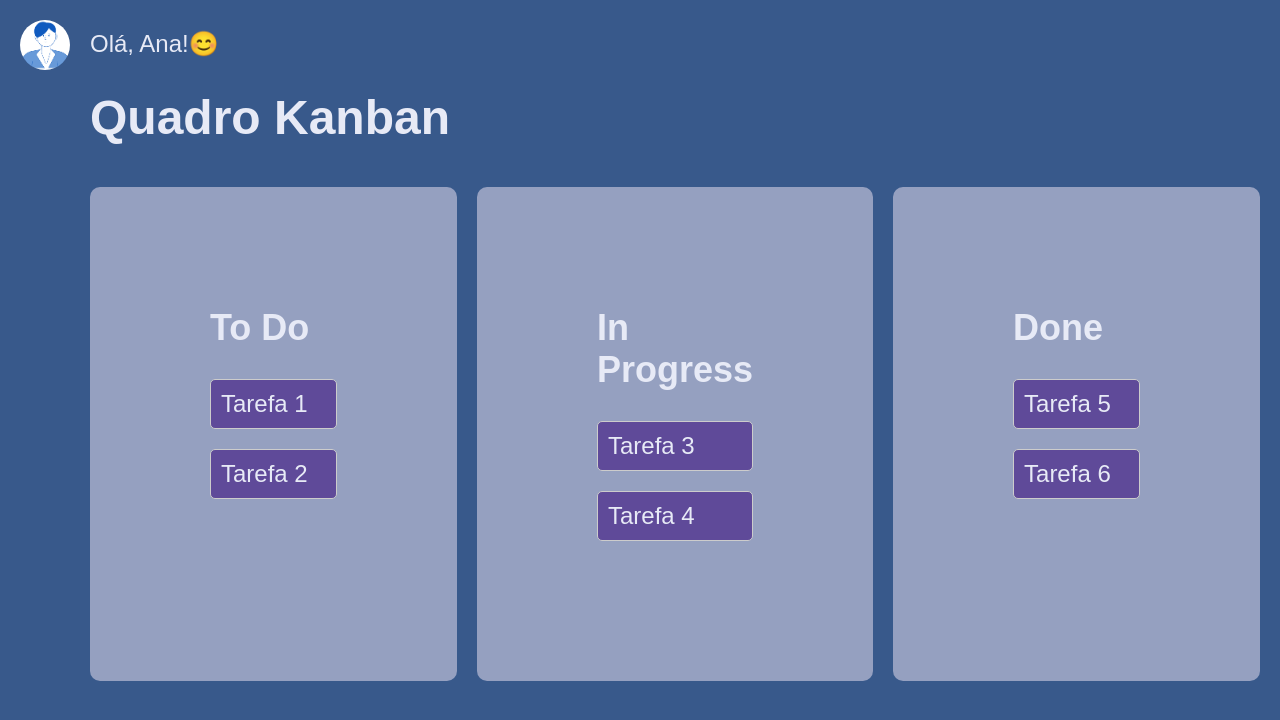
After one commit to Gabrielcouto1/TrabalhoESOF, a Flask app: page /kanban in a window 1280 px wide. The commit adds this page. Shown: the top 720 px of the page. Run offline with Flask 3, Linux system fonts and the light colour scheme.

Commit message:
feat: kanban page add

```diff
--- a/server/app.py
+++ b/server/app.py
@@ -60,5 +60,9 @@ def novoHistoria():
 def novoTarefa():
     return render_template("novoTarefa.html")
 
+@app.route("/kanban")
+def kanban():
+    return render_template("kanban.html")
+
 if __name__ == '__main__':
     app.run(host='0.0.0.0', port=5000)
--- /dev/null
+++ b/server/static/templates/kanban.html
@@ -0,0 +1,37 @@
+<!DOCTYPE html>
+<html lang="en">
+<head>
+    <meta charset="UTF-8">
+    <meta name="viewport" content="width=device-width, initial-scale=1.0">
+    <title class="title">Quadro Kanban</title>
+    <link rel="stylesheet" type="text/css" href="{{ url_for('static', filename='styles/scrumBoard.css') }}">
+    <link rel="stylesheet" type="text/css" href="{{ url_for('static', filename='styles/novoProduto.css') }}">
+</head>
+<body>
+    <div id="profile">
+        <img src="{{ url_for('static', filename='assets/foto.png') }}" alt="Foto do perfil">
+    </div>
+    <div id="greeting">
+        Olá, Ana!😊
+        <h1>Quadro Kanban</h1>
+
+        <div class="kanban-board">
+            <div class="column">
+                <h2>To Do</h2>
+                <div class="card">Tarefa 1</div>
+                <div class="card">Tarefa 2</div>
+            </div>
+            <div class="column">
+                <h2>In Progress</h2>
+                <div class="card">Tarefa 3</div>
+                <div class="card">Tarefa 4</div>
+            </div>
+            <div class="column">
+                <h2>Done</h2>
+                <div class="card">Tarefa 5</div>
+                <div class="card">Tarefa 6</div>
+            </div>
+        </div>
+    </div>
+</body>
+</html>
--- a/server/static/templates/xp.html
+++ b/server/static/templates/xp.html
@@ -29,7 +29,7 @@
         <button class="botao1" onclick="window.location.href='/novoRelatorio'"">Cadastrar Relatorios</button>
         <br>
         <br>
-        <button class="botao1" onclick="window.location.href='/scrumBoard'">Kanban</button>
+        <button class="botao1" onclick="window.location.href='/kanban'">Kanban</button>
     </div>
 
     <script>
```
